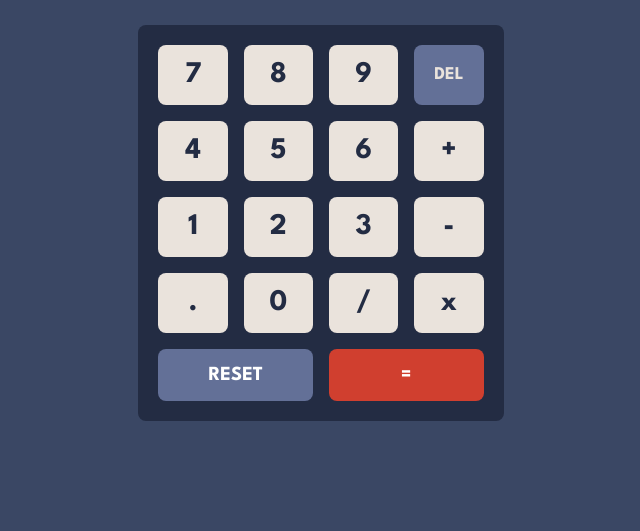
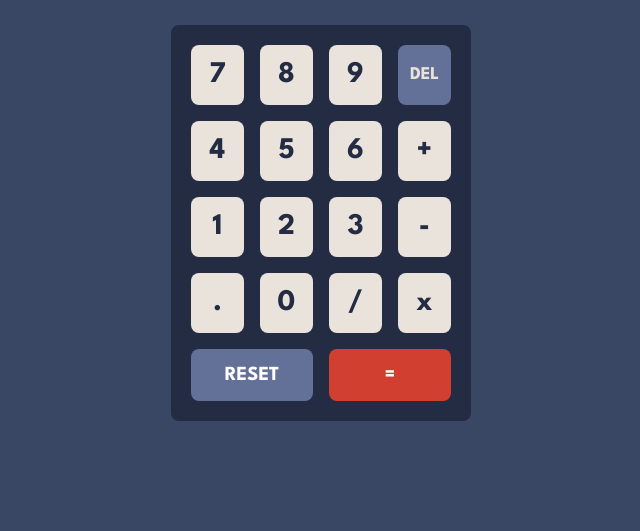
Before and after one commit to jemmycodes/fem-calculator-, a website: page index.html in a window 1280 px wide. Shown: the part 269-800 px from the top of the page, without its empty margins (319-959 px from the left). Drawn offline with Linux system fonts and the light colour scheme.

Commit message:
testing design done --theme 1

```diff
--- a/index.html
+++ b/index.html
@@ -22,7 +22,7 @@
     <main
       class="min-h-screen flex items-center justify-center bg-mainBackground"
     >
-      <section class="min-w-[18.75rem]">
+      <section class="max-w-[18.75rem]">
         <header class="mb-10 flex">
           <h1 class="text-White text-3xl">calc</h1>
         </header>
```
Also changed, not shown: css/styles.css.
